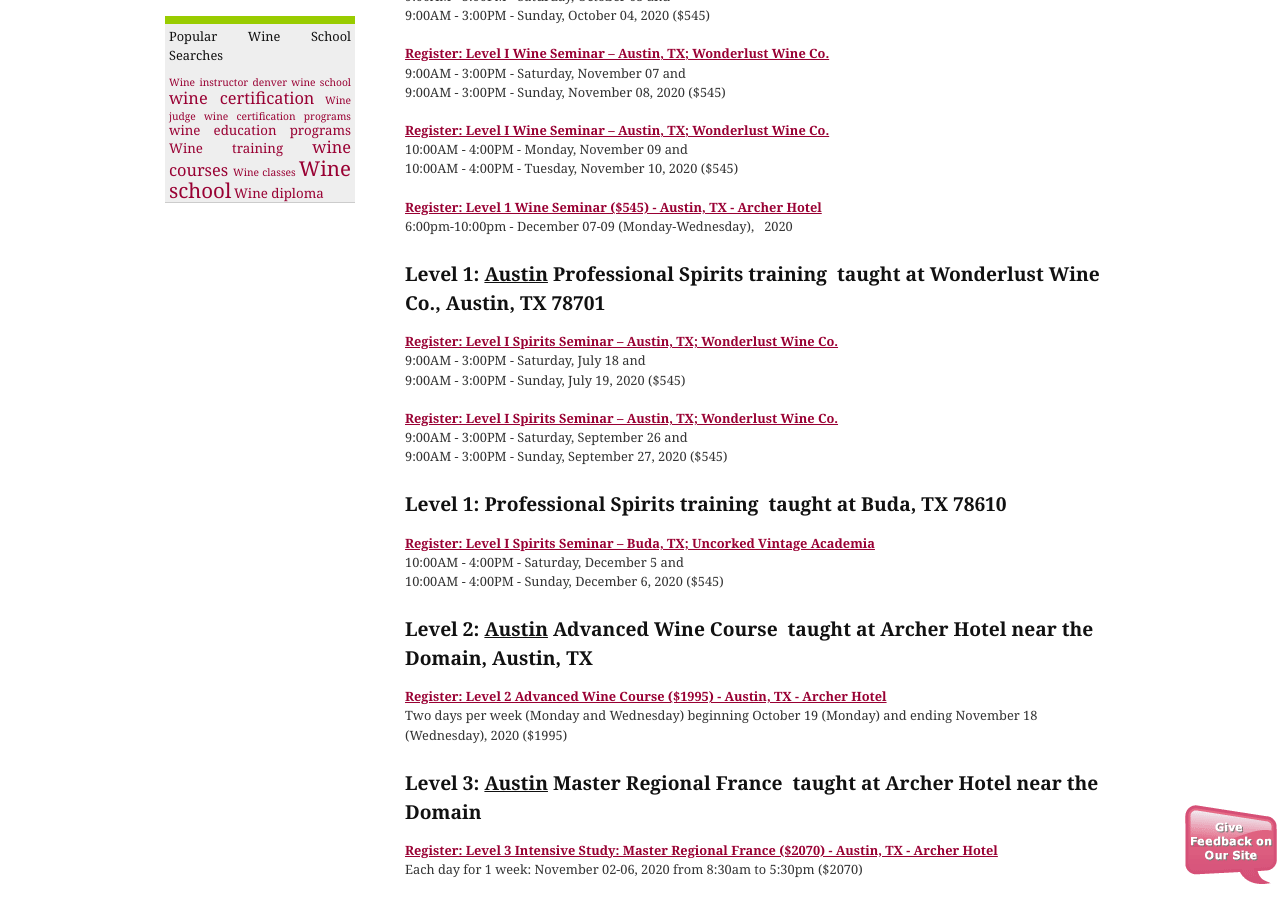
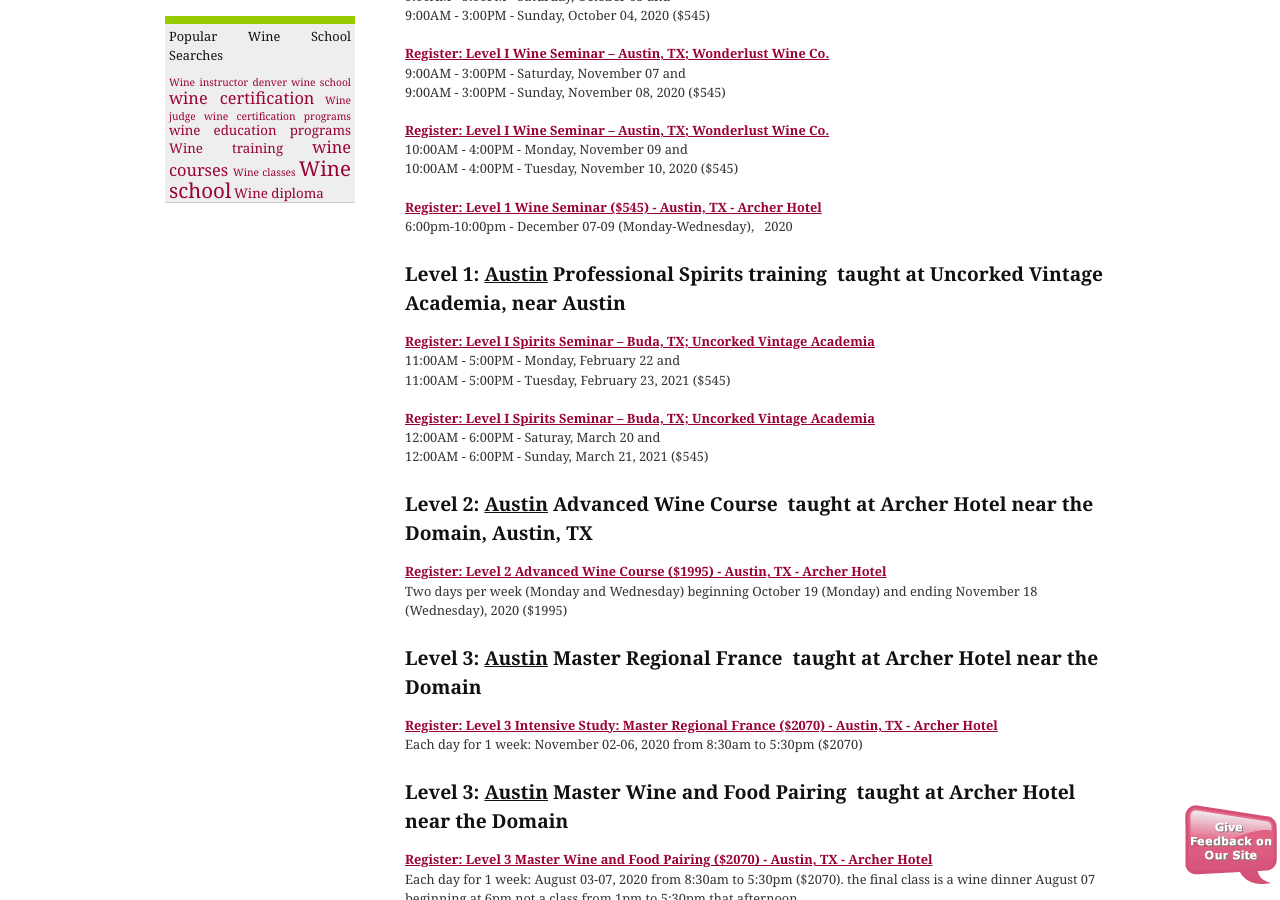
Before and after one commit to CKDev/internationalwineguild.com, a Jekyll site: the page built from texas-wine-school.html, in a window 1280 px wide and 900 px high, scrolled down 1635 px. Built offline with Jekyll 4.4.1, drawn with Linux system fonts in a browser that asks for light colours; a script that is not in the unit is left out; comment, search, counter and statistics services are not loaded.

Commit message:
Update texas-wine-school.html

```diff
--- a/texas-wine-school.html
+++ b/texas-wine-school.html
@@ -92,30 +92,22 @@
     </strong></a>6:00pm-10:00pm - December 07-09 (Monday-Wednesday), &nbsp; 2020</p>
 
 
-<h3><strong>Level 1: <u>Austin</u> Professional Spirits training&nbsp; taught at Wonderlust Wine Co., Austin, TX 78701&nbsp;</strong></h3>
+<h3><strong>Level 1: <u>Austin</u> Professional Spirits training&nbsp; taught at Uncorked Vintage Academia, near Austin&nbsp;</strong></h3>
 
 <p><a class="ga-track"
-    href="http://ww4.aitsafe.com/cf/add.cfm?userid=6714687&amp;product=Level+1+Spirits+Seminar+Austin-Wonderlust++-++07/18-19, 2020&amp;price=545&amp;return=www.internationalwineguild.com/texas-wine-school">
-    <strong>Register: Level I Spirits Seminar – Austin, TX; Wonderlust Wine Co.</strong>
+    href="http://ww4.aitsafe.com/cf/add.cfm?userid=6714687&amp;product=Level+1+Spirits+Seminar+Uncorked+Vintage+Academia++-++02/22-23, 2021&amp;price=545&amp;return=www.internationalwineguild.com/texas-wine-school">
+    <strong>Register: Level I Spirits Seminar – Buda, TX; Uncorked Vintage Academia</strong>
   </a><br>
-  9:00AM - 3:00PM - Saturday, July 18 and<br>
-  9:00AM - 3:00PM - Sunday, July 19, 2020 ($545)</p>
+  11:00AM - 5:00PM - Monday, February 22 and<br>
+  11:00AM - 5:00PM - Tuesday, February 23, 2021 ($545)</p>
 
 <p><a class="ga-track"
-    href="http://ww4.aitsafe.com/cf/add.cfm?userid=6714687&amp;product=Level+1+Spirits+Seminar+Austin-Wonderlust++-++09/26-27, 2020&amp;price=545&amp;return=www.internationalwineguild.com/texas-wine-school">
-    <strong>Register: Level I Spirits Seminar – Austin, TX; Wonderlust Wine Co.</strong>
-  </a><br>
-  9:00AM - 3:00PM - Saturday, September 26 and<br>
-  9:00AM - 3:00PM - Sunday, September 27, 2020 ($545)</p>
-
-<h3><strong>Level 1: Professional Spirits training&nbsp; taught at Buda, TX 78610&nbsp;</strong></h3>
-
-<p><a class="ga-track"
-    href="http://ww4.aitsafe.com/cf/add.cfm?userid=6714687&amp;product=Level+1+Spirits+Seminar+Austin-Wonderlust++-++12/05-06, 2020&amp;price=545&amp;return=www.internationalwineguild.com/texas-wine-school">
+    href="http://ww4.aitsafe.com/cf/add.cfm?userid=6714687&amp;product=Level+1+Spirits+Seminar+Uncorked+Vintage+Academia++-++03/20-21, 2021&amp;price=545&amp;return=www.internationalwineguild.com/texas-wine-school">
     <strong>Register: Level I Spirits Seminar – Buda, TX; Uncorked Vintage Academia</strong>
   </a><br>
-  10:00AM - 4:00PM - Saturday, December 5 and<br>
-  10:00AM - 4:00PM - Sunday, December 6, 2020 ($545)</p>
+  12:00AM - 6:00PM - Saturay, March 20 and<br>
+  12:00AM - 6:00PM - Sunday, March 21, 2021 ($545)</p>
+
 
 <h3><strong>Level 2: <u>Austin</u> Advanced Wine Course&nbsp; taught at Archer Hotel near the Domain, Austin, TX&nbsp;</strong></h3>
 
```
